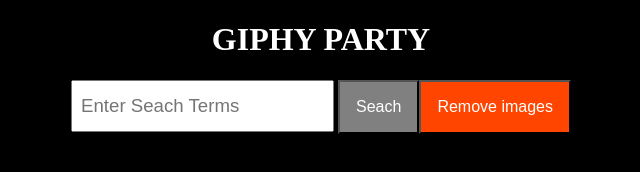
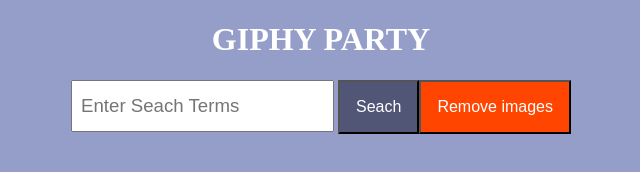
Before and after one commit to mbouanik/ajax-giphy-party, a plain HTML site: page index.html in a window 1280 px wide. Shown: the whole page, without its empty margins (319-959 px from the left). Drawn offline with nearby package versions, Linux system fonts and the light colour scheme.

Commit message:
bg and search button color changed

```diff
--- a/app.css
+++ b/app.css
@@ -1,5 +1,5 @@
 body{
-    background-color: black;
+    background-color: #959EC9
 
 }
 .form-input{
@@ -46,7 +46,7 @@ input{
 }
 
 .btn-search{
-    background-color: gray;
+    background-color:  #515677;
 }
 
 .btn:hover{
```
